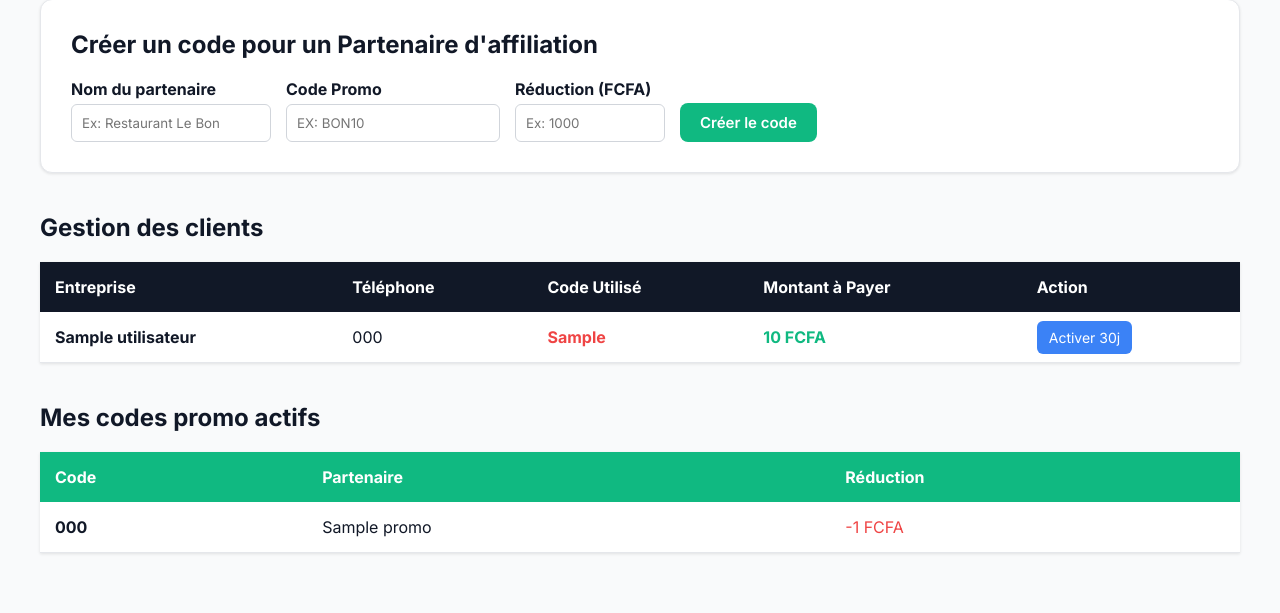
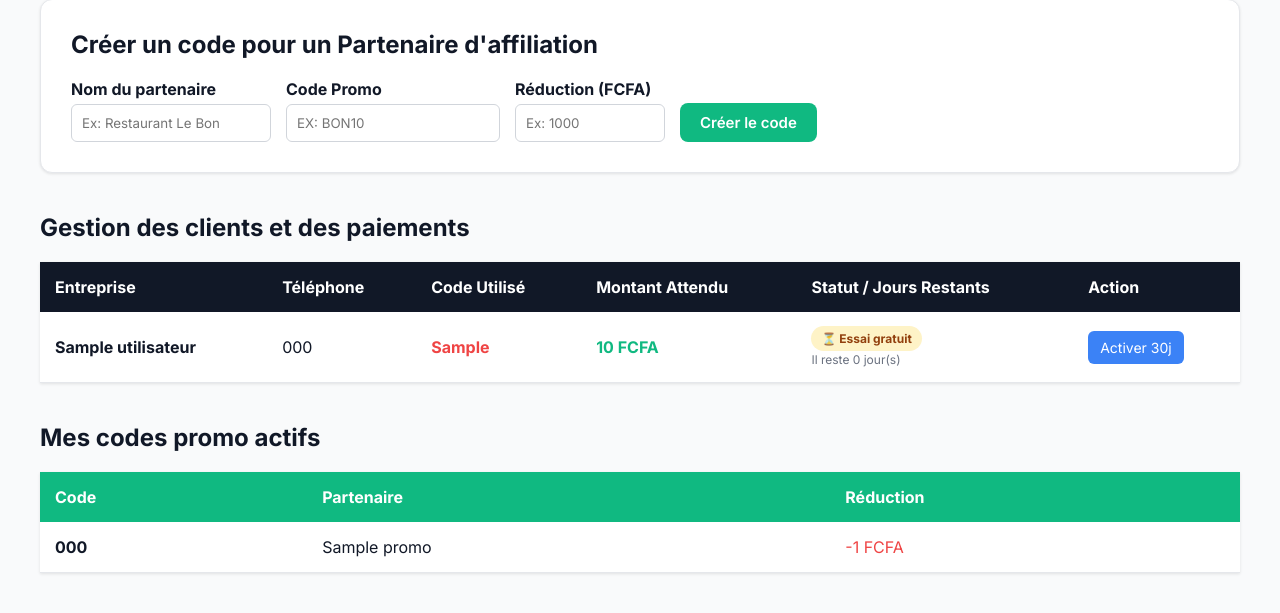
Before and after one commit to kenfack30/Nzinah, a Flask app: template templates/admin.html in a window 1280 px wide. Shown: the part 114-727 px from the top of the page. Run offline with Flask 3, Linux system fonts and the light colour scheme; the template is opened without the code that fills it: values that come from a table or form of the project are taken from there, others are empty; tables that the repository leaves empty hold one stand-in row (values such as "Sample post"); some libraries are stand-ins or nearby versions.

Commit message:
Update admin.html

```diff
--- a/templates/admin.html
+++ b/templates/admin.html
@@ -2,7 +2,7 @@
 <html lang="fr">
 <head>
     <meta charset="UTF-8">
-    <title>Admin - ReputationPro</title>
+    <title>Admin - Nzinah</title>
     <link rel="stylesheet" href="{{ url_for('static', filename='style.css') }}">
 </head>
 <body>
@@ -42,15 +42,16 @@
             </form>
         </div>
 
-        <!-- LISTE DES CLIENTS A ACTIVER -->
-        <h2 style="margin-bottom: 20px;">Gestion des clients</h2>
+        <!-- LISTE DES CLIENTS -->
+        <h2 style="margin-bottom: 20px;">Gestion des clients et des paiements</h2>
         <table style="width: 100%; border-collapse: collapse; margin-bottom: 40px; background: white; box-shadow: 0 1px 3px rgba(0,0,0,0.1);">
             <thead>
                 <tr style="background: #111827; color: white; text-align: left;">
                     <th style="padding: 15px;">Entreprise</th>
                     <th style="padding: 15px;">Téléphone</th>
                     <th style="padding: 15px;">Code Utilisé</th>
-                    <th style="padding: 15px;">Montant à Payer</th>
+                    <th style="padding: 15px;">Montant Attendu</th>
+                    <th style="padding: 15px;">Statut / Jours Restants</th>
                     <th style="padding: 15px;">Action</th>
                 </tr>
             </thead>
@@ -66,10 +67,20 @@
                         {{ user.prix_a_payer }} FCFA
                     </td>
                     <td style="padding: 15px;">
+                        {% if user.plan == 'Premium' %}
+                            <span style="background: #d1fae5; color: #065f46; padding: 5px 10px; border-radius: 20px; font-size: 12px; font-weight: bold;">✅ Payé (Premium)</span>
+                            <div style="font-size: 12px; color: #6b7280; margin-top: 5px;">Expire le : {{ user.date_expiration.strftime('%d/%m/%Y') }}</div>
+                        {% else %}
+                            {% set jours = user.jours_restants() %}
+                            <span style="background: #fef3c7; color: #92400e; padding: 5px 10px; border-radius: 20px; font-size: 12px; font-weight: bold;">⏳ Essai gratuit</span>
+                            <div style="font-size: 12px; color: #6b7280; margin-top: 5px;">Il reste {{ jours }} jour(s)</div>
+                        {% endif %}
+                    </td>
+                    <td style="padding: 15px;">
                         {% if user.plan != 'Premium' %}
                         <a href="{{ url_for('activer_client', user_id=user.id) }}" style="background: #3b82f6; color: white; padding: 8px 12px; border-radius: 6px; text-decoration: none; font-size: 14px;">Activer 30j</a>
                         {% else %}
-                        <span style="color: #10b981; font-weight: bold;">✅ Actif</span>
+                        <span style="color: #10b981; font-weight: bold; font-size: 14px;">Actif</span>
                         {% endif %}
                     </td>
                 </tr>
```
